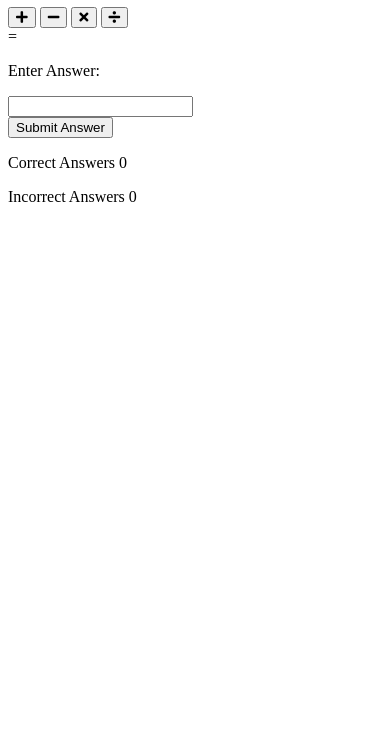
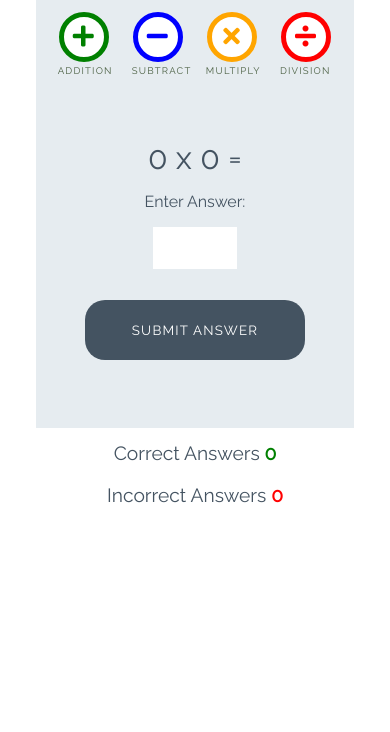
Before and after one commit to cal129/Love-Maths, a plain HTML site: page index.html in a window 390 px wide. Shown: the part 112-844 px from the top of the page. Drawn offline with Linux system fonts and the light colour scheme.

Commit message:
add style

```diff
--- a/assets/CSS/style.css
+++ b/assets/CSS/style.css
@@ -0,0 +1,251 @@
+/* --------- Global style */
+
+body {
+    background-color: white;
+    font-family: "Raleway", sans-serif;
+    color: #445361;
+    text-align: center;
+}
+
+/* --------- Heading */
+
+.heading {
+    text-align: center;
+    font-size: 2.5rem;
+}
+
+.logo {
+    height: 40px;
+    padding-right: 5px;
+}
+
+/* --------- Game layout */
+
+.game-area {
+    background-color: #e6ecf0;
+    box-sizing: border-box;
+    width: 85%;
+    height: 65vh;
+    max-height: 450px;
+    max-width: 830px;
+    margin-left: auto;
+    margin-right: auto;
+    padding: 1%;
+}
+
+.question-area {
+    width: 50%;
+    font-size: 2rem;
+    margin: auto;
+    padding: 50px 0;
+}
+
+.question-area span {
+    padding: 0 15px;
+}
+
+.score-area {
+    margin: 5px auto;
+    width: 60%;
+    font-size: 1.2rem;
+}
+
+.controls-area {
+    width: 85%;
+    margin: 30px auto;
+}
+
+#score {
+    color: green;
+    font-weight: bold;
+}
+
+#incorrect {
+    color: red;
+    font-weight: bold;
+}
+
+.answer-message {
+    display: none;
+    font-size: 1rem;
+}
+
+#answer-box {
+    border: none;
+    color: #445361;
+    display: inline-block;
+    height: 40px;
+    width: 80px;
+    font-size: 1.2rem;
+}
+
+.scores {
+    display: inline-block;
+    padding: 25px;
+}
+
+/* --------- Buttons */
+
+.btn {
+    width: 220px;
+    height: 60px;
+    font-family: "Raleway", sans-serif;
+    text-transform: uppercase;
+    letter-spacing: 1.2px;
+    color: white;
+}
+
+.btn:focus {
+    outline: none;
+}
+
+.btn--big {
+    padding-top: 10px;
+    border-radius: 50%;
+    background-color: white;
+    border: 10px solid;
+    width: 100px;
+    height: 100px;
+    font-size: 3.2rem;
+    margin: 0 30px;
+    transition: all 0.5s;
+}
+
+.btn--big::after {
+    content: attr(data-type);
+    font-size: 1rem;
+    color: #4c6144;
+    position: relative;
+    left: -0.5rem;
+}
+
+.btn--blue {
+    border-color: blue;
+    color: blue;
+}
+
+.btn--blue:active,
+.btn--blue:hover {
+    background-color: darkblue;
+    color: white;
+}
+
+.btn--orange {
+    border-color: orange;
+    color: orange;
+}
+
+.btn--orange:active,
+.btn--orange:hover {
+    background-color: darkorange;
+    color: white;
+}
+
+.btn--red {
+    border-color: red;
+    color: red;
+}
+
+.btn--red:active,
+.btn--red:hover {
+    background-color: darkred;
+    color: white;
+}
+
+.btn--green {
+    border-color: green;
+    color: green;
+}
+
+.btn--green:active,
+.btn--green:hover {
+    background-color: darkgreen;
+    color: white;
+}
+
+.btn--gray {
+    margin-top: 25px;
+    background-color: #445361;
+    border: 1px transparent;
+    border-radius: 20px;
+}
+
+.btn--gray:active,
+.btn--gray:hover {
+    background-color: #0d1013;
+}
+
+/* --------- Media queries */
+
+@media (max-width: 414px) {
+    .controls-area {
+        width: 100%;
+    }
+
+    .btn--big {
+        margin: 0 10px;
+        padding: 5px;
+        border: 5px solid;
+        width: 50px;
+        height: 50px;
+        font-size: 1.5rem;
+    }
+
+    .btn--big::after {
+        font-size: 0.6rem;
+        left: -0.7rem;
+    }
+
+    .question-area {
+        padding: 10% 0;
+        width: 100%;
+    }
+
+    .question-area span {
+        padding: 0;
+    }
+
+    .answer-message {
+        display: block;
+    }
+
+    #answer-box {
+        display: block;
+        margin: 0 auto;
+    }
+    .btn--gray {
+        margin-top: 0;
+    }
+
+    .score-area {
+        width: 100%;
+    }
+
+    .scores {
+        margin: 0.5em auto;
+        display: block;
+        padding: 5px;
+    }
+
+    .heading {
+        font-size: 2rem;
+    }
+}
+
+@media (max-width: 320px) {
+    .game-area {
+        height: 70vh;
+    }
+
+    .controls-area {
+        width: 75%;
+        margin: 10px auto;
+    }
+
+    .btn--big {
+        margin: 10px 10px;
+    }
+    .question-area {
+        padding: 10px 0;
+    }
+}
--- a/index.html
+++ b/index.html
@@ -20,31 +20,31 @@
 
     <div class="game-area">
         <div class="controls-area">
-            <button class="btn btn--big btn--green">
+            <button data-type="addition" class="btn btn--big btn--green">
                 <i class="fas fa-plus"></i>
             </button>
 
-            <button class="btn btn--big btn--Blue">
+            <button data-type="subtract" class="btn btn--big btn--blue">
                 <i class="fas fa-minus"></i>
             </button>
 
-            <button class="btn btn--big btn--Orange">
+            <button data-type="multiply" class="btn btn--big btn--orange">
                 <i class="fas fa-times"></i>
             </button>
 
-            <button class="btn btn--big btn--Red">
+            <button data-type="division" class="btn btn--big btn--red">
                 <i class="fas fa-divide"></i>
             </button>
         </div>
         <div class="question-area">
-            <span id="operand1"></span>
-            <span id="operator"></span>
-            <span id="operand2"></span>
+            <span id="operand1">0</span>
+            <span id="operator">x</span>
+            <span id="operand2">0</span>
             <span>=</span>
             <p class="answer-message"> Enter Answer:</p>
             <input id="answer-box" type="number">
         </div>
-        <button class="btn btn--gray">Submit Answer</button>
+        <button data-type="submit" class="btn btn--gray">Submit Answer</button>
     </div>
 
     <div class="score-area">
```
